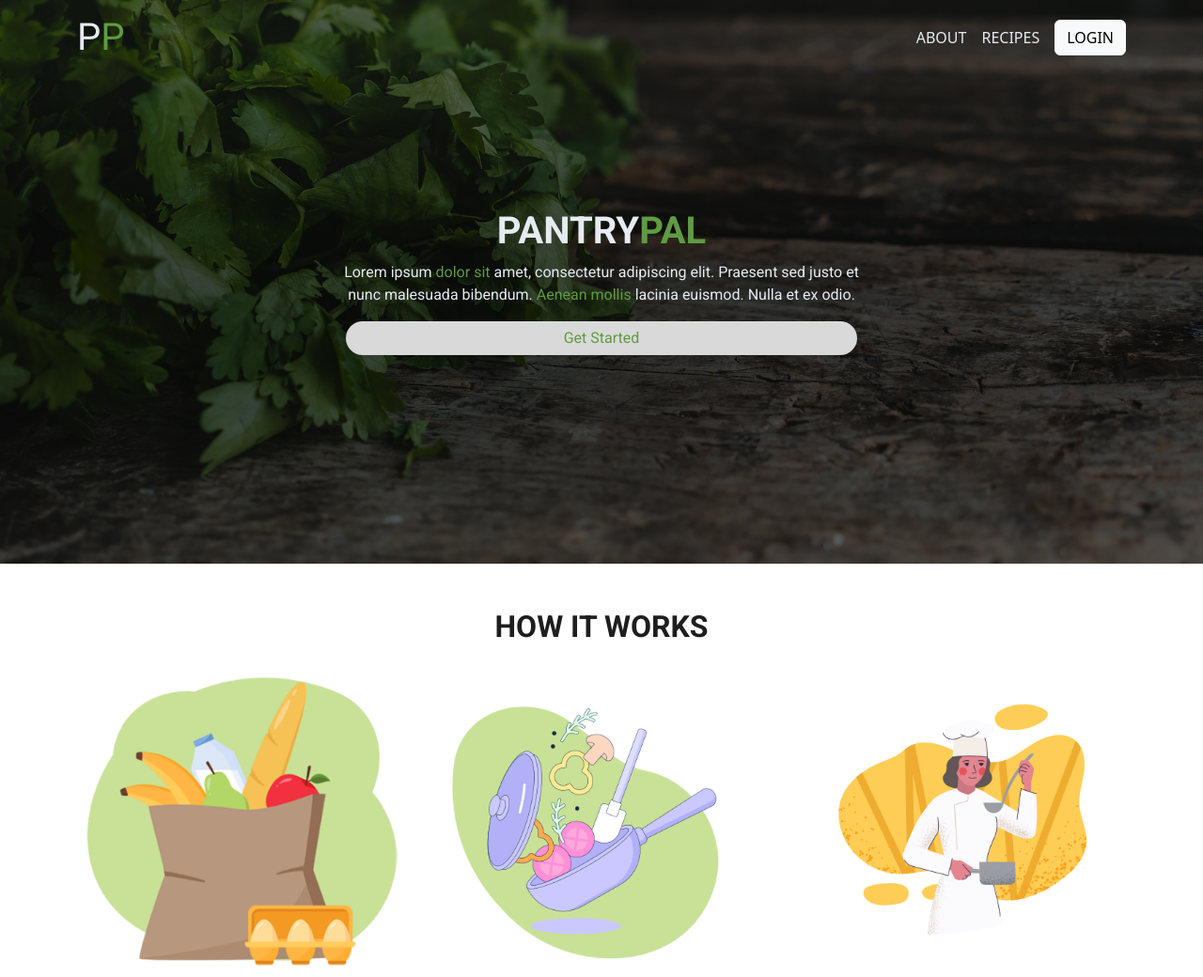
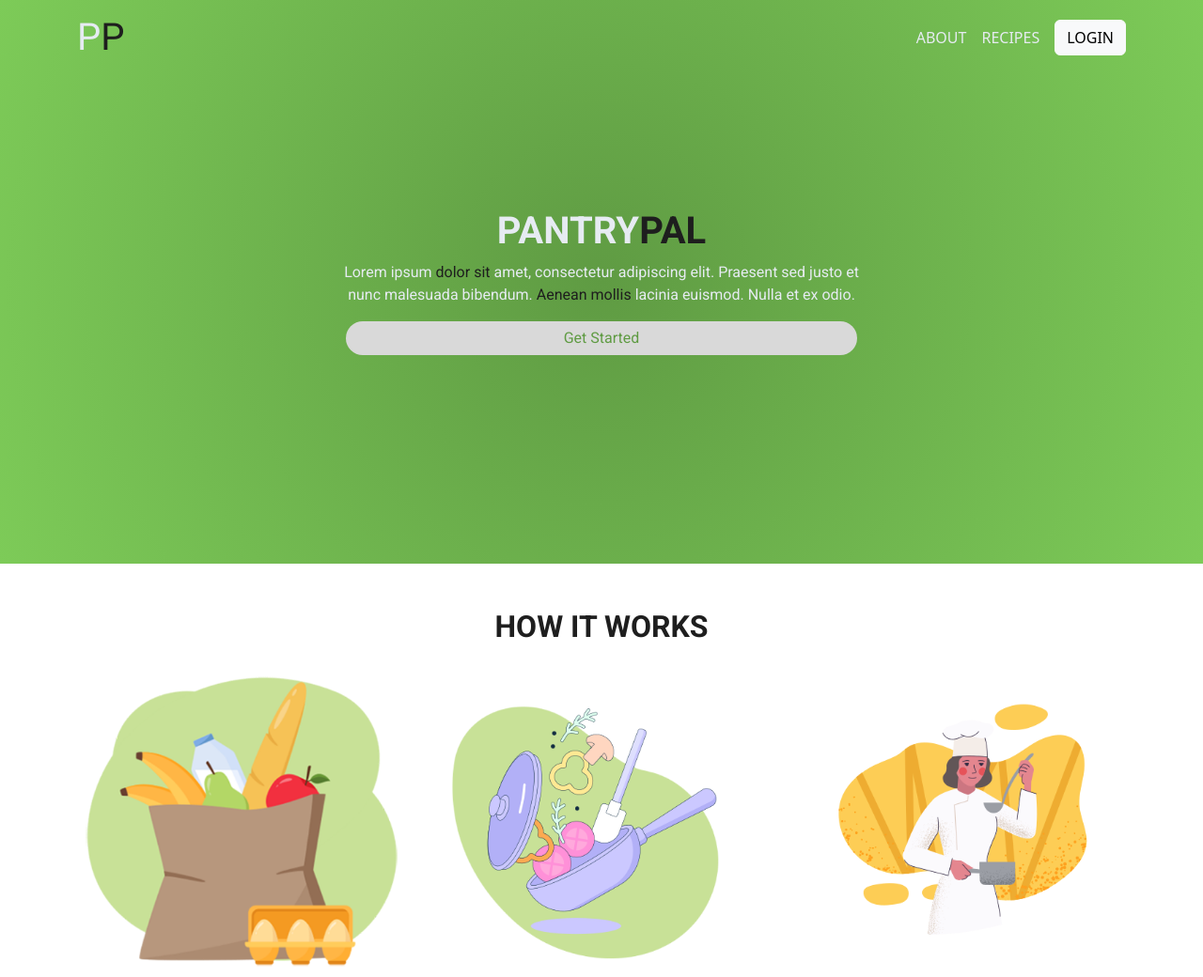
Before and after one commit to JustZeneric/RecipeSite, a PHP site: page / in a window 1280 px wide. Shown: the top 1040 px of the page at 94% size. Run offline with PHP 8.4, Linux system fonts and the light colour scheme; some libraries are stand-ins or nearby versions; some web fonts are replaced.

Commit message:
updated images

```diff
--- a/styles.css
+++ b/styles.css
@@ -41,7 +41,7 @@
 }
 
 .burger-menu {
-    color: var(--color-white);
+    color: var(--color-black);
 }
 
 
@@ -51,7 +51,7 @@
 }
 
 .nav-title span {
-    color: var(--color-primary);
+    color: var(--color-black);
 }
 
 .nav-item {
@@ -71,9 +71,8 @@
 }
 
 .hero-container {
-    background-color: var(--color-primary);
+    background: radial-gradient(circle, rgba(95,155,67,1) 0%, rgba(125,203,88,1) 100%);
     height: 100%;
-    background-image: url(/assets/hero-background.jpg);
     background-size: cover;
     background-position: center;
 }
@@ -92,7 +91,7 @@
 }
 
 .hero-title span {
-    color: var(--color-primary);
+    color: var(--color-black);
 }
 
 .hero-text {
@@ -102,7 +101,7 @@
 }
 
 .hero-text span {
-    color: var(--color-primary);
+    color: var(--color-black);
 }
 
 #hero-button {
@@ -115,7 +114,7 @@
 
 #hero-button:hover {
     color: var(--color-white);
-    background-color: #44752d;
+    background-color: var(--color-black);
 }
 
 /* ==== CARDS SECTION ==== */
```
Also changed, not shown: assets/card-image.png.
